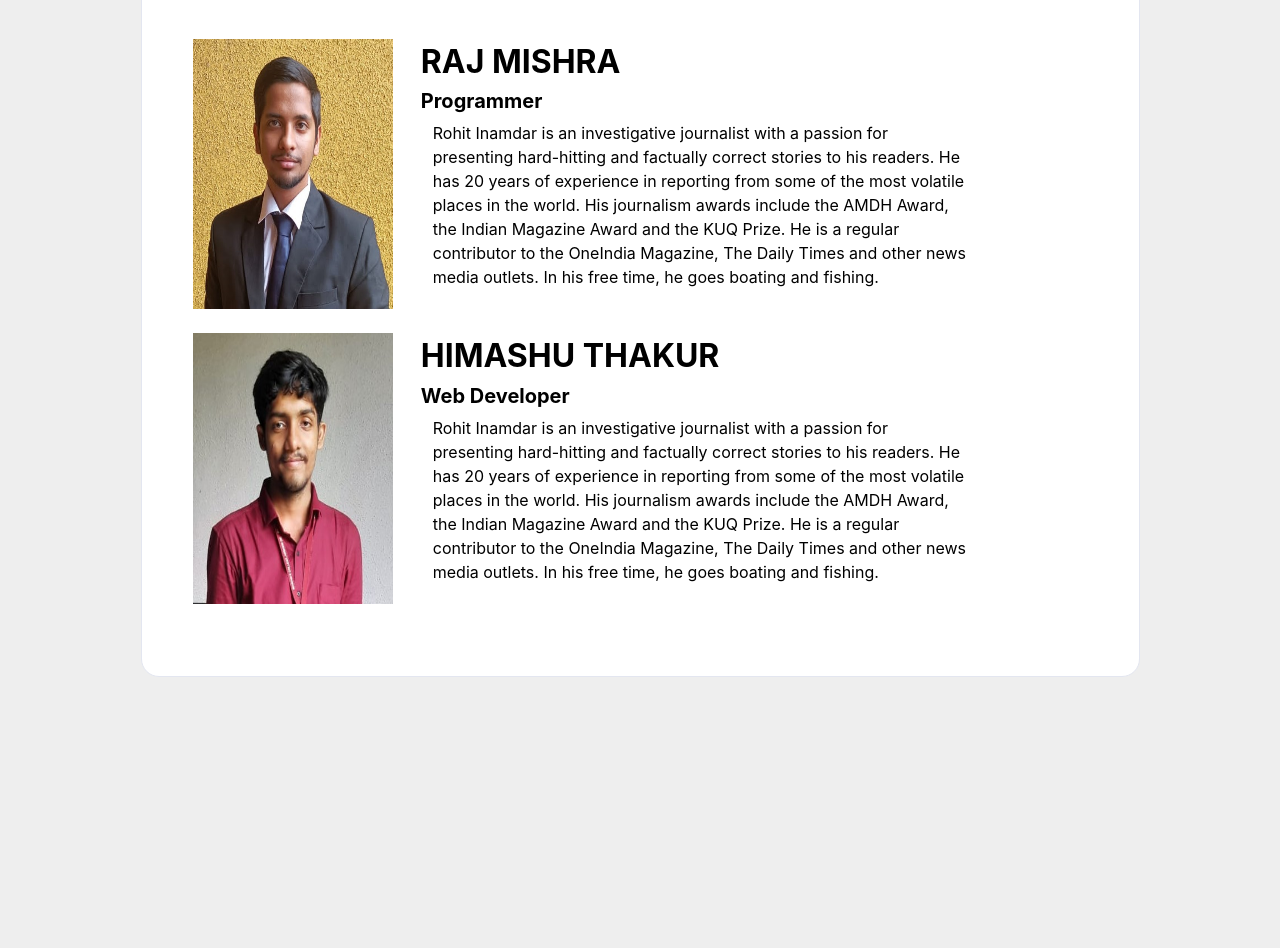
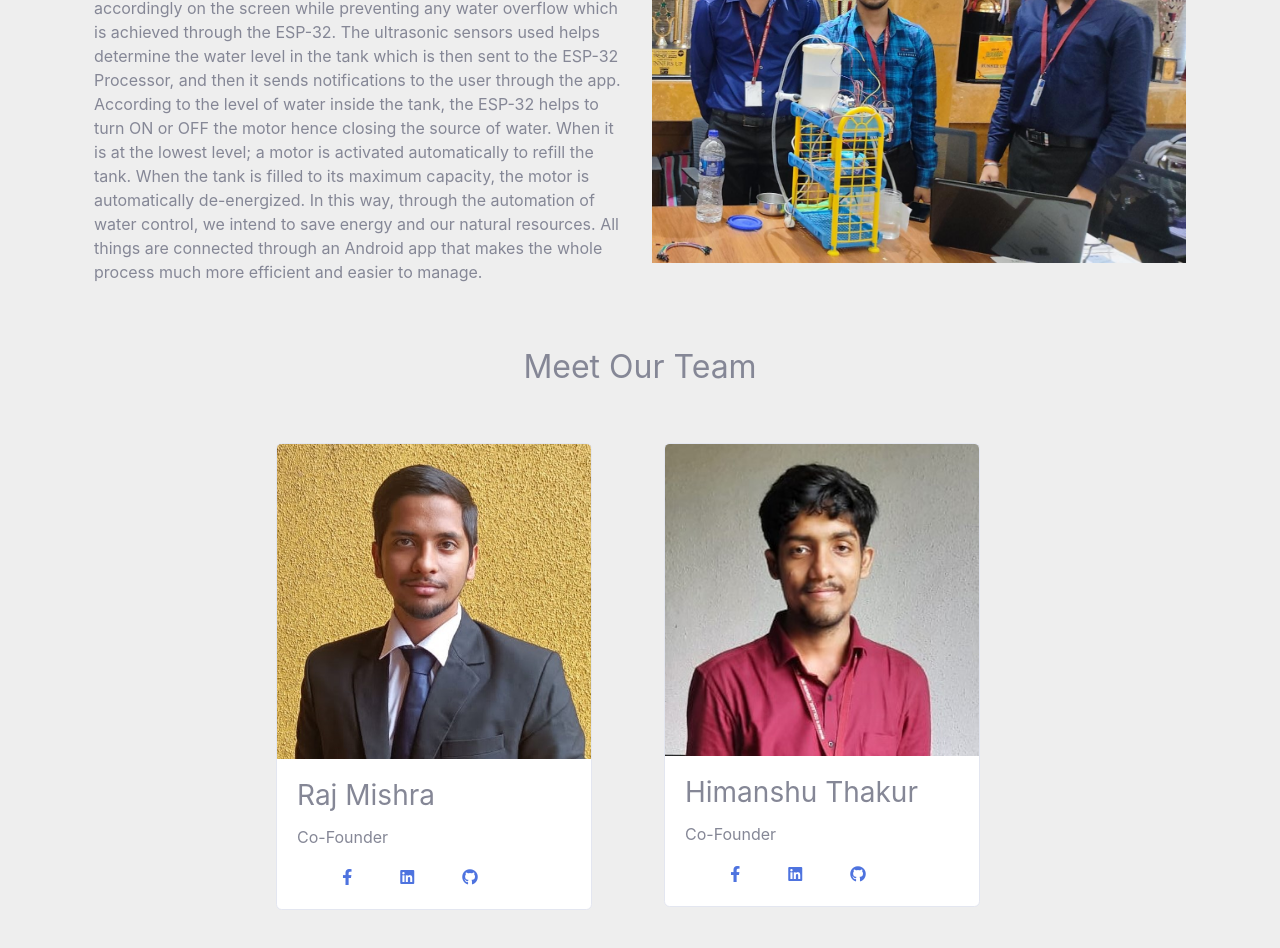
Before and after one commit to mrajshivnandan/newUITankAutomation, a React (Create React App) app: page /about in a window 1280 px wide. Shown: the part 260-1208 px from the top of the page. Before the commit the page ends 947 px from the top, so only its background shows below. Built offline with nearby package versions, Linux system fonts and the light colour scheme.

Commit message:
aboutpage profile

```diff
--- a/src/App.js
+++ b/src/App.js
@@ -33,7 +33,7 @@ function App() {
     <Navbar/>
     <Routes>
       <Route exact path="/" element={<Home />} />
-      <Route path="/about" element={<BackPage Element= {About}/>} />
+      <Route path="/about" element={<About/>} />
       <Route path="/contact" element={<ContactPage />} />
       <Route path="/login" element={<BackPage Element= {Login}/>} />
       <Route path="/register" element={<BackPage Element= {Register}/>} />
--- a/src/DashComponent/MyDashboard.js
+++ b/src/DashComponent/MyDashboard.js
@@ -77,7 +77,7 @@ function MyDashboard() {
     <EspContext.Provider value={{espData,setEspData}}>
     <AlertContext.Provider value={{alerts,setAlerts}}>
     <div className="mysidebar">
-    <div className=" bg-gradient-primary">
+    <div style={{backgroundColor: "#10324f"}}>
       <Sidebar />
       </div>
       <main className="content ">
--- a/src/DashComponent/Sidebar.js
+++ b/src/DashComponent/Sidebar.js
@@ -17,7 +17,7 @@ function Sidebar() {
                 <div id="wrapper">
 
                     {/*  <!-- Sidebar --> */}
-                    <ul className="navbar-nav sidebar sidebar-dark" id="accordionSidebar" style={{backgroundColor: "#10324f"}}>
+                    <ul className="navbar-nav sidebar sidebar-dark" id="accordionSidebar">
 
                         {/*  <!-- Sidebar - Brand --> */}
                         <span className="sidebar-brand d-flex align-items-center justify-content-center">
--- a/src/components/About.js
+++ b/src/components/About.js
@@ -6,7 +6,7 @@ import React from 'react'
 const About = () => {
     return (
         <>
-            <div className="card-body p-md-5">
+            {/* <div className="card-body p-md-5">
                 <p className="text-center h1 fw-bold mb-5 mx-1 mx-md-4 mt-4 ">TEAM MEMBERS</p>
 
                 <div className="row justify-content-center mb-4">
@@ -21,9 +21,7 @@ const About = () => {
                             <h2 className="fw-bold col-xs-11 align-self-center align-self-lg-start my-1">RAJ MISHRA</h2>
                             <h5 className="fw-bold col-xs-11 align-self-center align-self-lg-start my-1">Programmer</h5>
                             <div className='col-11 col-lg-10 align-self-center align-self-lg-start my-1'>
-                                {/* <p>Class: TYBSC-IT</p>
-                                <p>COLLEGE: BHAVANS COLLEGE</p>
-                                <p>YEAR: 2022-23</p> */}
+
                                 <p>Rohit Inamdar is an investigative journalist with a passion for presenting hard-hitting and factually correct stories to his readers. He has 20 years of experience in reporting from some of the most volatile places in the world. His journalism awards include the AMDH Award, the Indian Magazine Award and the KUQ Prize. He is a regular contributor to the OneIndia Magazine, The Daily Times and other news media outlets. In his free time, he goes boating and fishing.</p>
                             </div>
                         </div>
@@ -43,17 +41,80 @@ const About = () => {
                             <h2 className="fw-bold col-xs-11 align-self-center align-self-lg-start my-1">HIMASHU THAKUR</h2>
                             <h5 className="fw-bold col-xs-11 align-self-center align-self-lg-start my-1">Web Developer</h5>
                             <div className='col-11 col-lg-10 align-self-center align-self-lg-start my-1'>
-                                {/* <p>Class: TYBSC-IT</p>
-                                <p>COLLEGE: BHAVANS COLLEGE</p>
-                                <p>YEAR: 2022-23</p> */}
+
                                 <p>Rohit Inamdar is an investigative journalist with a passion for presenting hard-hitting and factually correct stories to his readers. He has 20 years of experience in reporting from some of the most volatile places in the world. His journalism awards include the AMDH Award, the Indian Magazine Award and the KUQ Prize. He is a regular contributor to the OneIndia Magazine, The Daily Times and other news media outlets. In his free time, he goes boating and fishing.</p>
                             </div>
                         </div>
                     </div>
 
                 </div>
+            </div> */}
+
+
+            <div className="container">
+      <div className="row" style={{marginTop: "90px"}}>
+        <div className="col-md-6">
+
+          <h2 className='me-2'>About Us</h2>
+          <p className='text-bold'>This project focuses primarily on optimizing water use. As water wastage has now become a major and global problem, water conservation has now become more important. One of the common sources of waste we encounter is water overflow. This project aims to help assess the water level inside the water tank and display it accordingly on the screen while preventing any water overflow which is achieved through the ESP-32. The ultrasonic sensors used helps determine the water level in the tank which is then sent to the ESP-32 Processor, and then it sends notifications to the user through the app. According to the level of water inside the tank, the ESP-32 helps to turn ON or OFF the motor hence closing the source of water. When it is at the lowest level; a motor is activated automatically to refill the tank. When the tank is filled to its maximum capacity, the motor is automatically de-energized. In this way, through the automation of water control, we intend to save energy and our natural resources. All things are connected through an Android app that makes the whole process much more efficient and easier to manage.</p>
+        </div>
+        <div className="col-md-6">
+          <img src={require("../images/Team-Work.jpg")} alt="Company Logo" className="img-fluid" />
+        </div>
+      </div>
+
+
+        <div className="container py-5">
+      <div className="row">
+        <div className="col-lg-12 text-center mb-5">
+          <h2>Meet Our Team</h2>
+        </div>
+      </div>
+      <div className="row col d-flex justify-content-center">
+      <div className="col-lg-4 col-sm-6 me-5">
+          <div className="card mb-4">
+            <img src={require("../images/RajMishra.jpg")} alt="Team Member" className="card-img-top" />
+            <div className="card-body">
+              <h3 className="card-title">Raj Mishra</h3>
+              <p className="card-text">Co-Founder</p>
+              <div className="text-center">
+                <a href="#" className="social-icon">
+                  <i className="fab fa-facebook-f me-5"></i>
+                </a>
+                <a href="#" className="social-icon">
+                  <i className="fab fa-linkedin me-5"></i>
+                </a>
+                <a href="#" className="social-icon me-5">
+                  <i className="fab fa-github"></i>
+                </a>
+              </div>
             </div>
+          </div>
+        </div>
 
+      <div className="col-lg-4 col-sm-6">
+          <div className="card">
+            <img src={require("../images/HimanshuThakur.jpg")} alt="Team Member" className="card-img-top" />
+            <div className="card-body">
+              <h3 className="card-title">Himanshu Thakur</h3>
+              <p className="card-text">Co-Founder</p>
+              <div className="text-center">
+                <a href="#" className="social-icon">
+                  <i className="fab fa-facebook-f me-5"></i>
+                </a>
+                <a href="#" className="social-icon">
+                  <i className="fab fa-linkedin me-5"></i>
+                </a>
+                <a href="#" className="social-icon me-5">
+                  <i className="fab fa-github"></i>
+                </a>
+              </div>
+            </div>
+          </div>
+        </div>
+        </div>
+        </div>
+        </div>
         </>
     )
 }
--- a/src/components/ContactPage.js
+++ b/src/components/ContactPage.js
@@ -61,8 +61,8 @@ const ContactPage = () => {
 
 
   return (
-    <div className="container mt-5 shadow ">
-        <div className="row ">
+    <div className="container shadow " style={{marginTop: "80px"}}>
+        <div className="row">
             <div className="col-md-4 bg-primary p-5 text-white order-sm-first order-last">
                 <h2>Let's get in touch</h2>
                 <p>We're open for any suggestion or just to have a chat</p>
--- a/src/components/Home.js
+++ b/src/components/Home.js
@@ -1,7 +1,7 @@
 import React from 'react'
 import { Link } from 'react-router-dom'
 import '../styles/Home.css'
-
+import MultipleFlipCard from './MultipleFlipCard'
 import img from "../images/home1.jpg"
 
 const Home = () => {
```
Also changed, not shown: src/DashComponent/Profile.js (+8 -10 lines), src/images/Team-Work.jpg (added).
